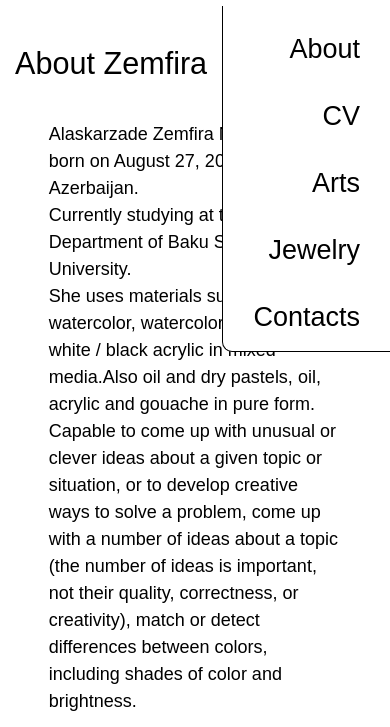
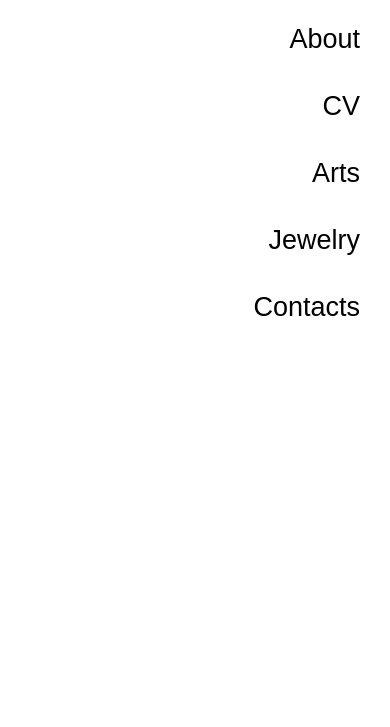
Before and after one commit to Coldrainxx/Zemfira, a plain HTML site: page index.html in a window 390 px wide. Both pictures are taken after a click on the picture 357 px from the left and 40 px from the top of the page. Shown: the part 74-801 px from the top of the page. Drawn offline with Linux system fonts and the light colour scheme; a web font is replaced by a local one.

Commit message:
some changes

```diff
--- a/css/main.css
+++ b/css/main.css
@@ -20,7 +20,9 @@ body {
   font-family: 'Ageo', sans-serif;
   font-size: 18px;
 }
-
+body._lock{
+  overflow: hidden;
+}
 .container {
   max-width: 1470px;
   padding: 0 15px;
--- a/css/media.css
+++ b/css/media.css
@@ -10,17 +10,15 @@
     position: fixed;
     right: 0;
     top: -100%;
-    background: rgba(255,255,255, 1);
-    padding: 30px 30px 20px 30px;
-    border: 1px solid #000;
-    border-top: 0;
-    border-right:0;
-    border-bottom-left-radius: 10px;
+    background: rgba(255, 255, 255, 1);
+    padding: 100px 30px 20px 30px;
     overflow: auto;
     transition: top 0.3s ease 0s;
+    width: 100%;
+    height: 50%;
   }
   .nav._active{
-    top: 80px;
+    top: 0;
   }
   .nav__row{
     align-items: flex-end;
@@ -33,6 +31,9 @@
   }
 }
 @media (max-width: 600px) {
+  .nav {
+    height: 100%;
+  }
   .section__h2 {
     margin: 120px 0 0 0;
   }
--- a/js/main.js
+++ b/js/main.js
@@ -3,6 +3,7 @@ const navButton = document.querySelector('.burger__menu')
 const nav = document.querySelector('.nav')
 if (navButton) {
   navButton.addEventListener('click', function (e) {
+    document.body.classList.toggle('_lock')
     navButton.classList.toggle('_active')
     nav.classList.toggle('_active')
   })
@@ -23,6 +24,7 @@ if (navLinks.length > 0) {
         document.querySelector('header').offsetHeight
 
       if (nav.classList.contains('_active')) {
+        document.body.classList.remove('_lock')
         navButton.classList.remove('_active')
         nav.classList.remove('_active')
       }
```
